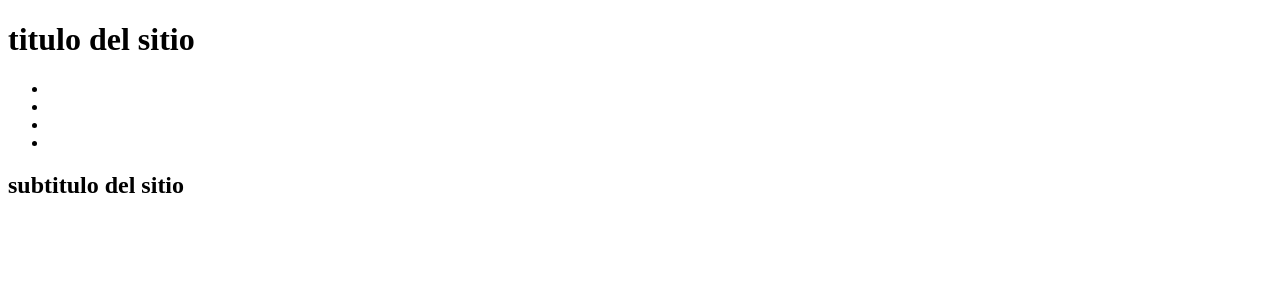
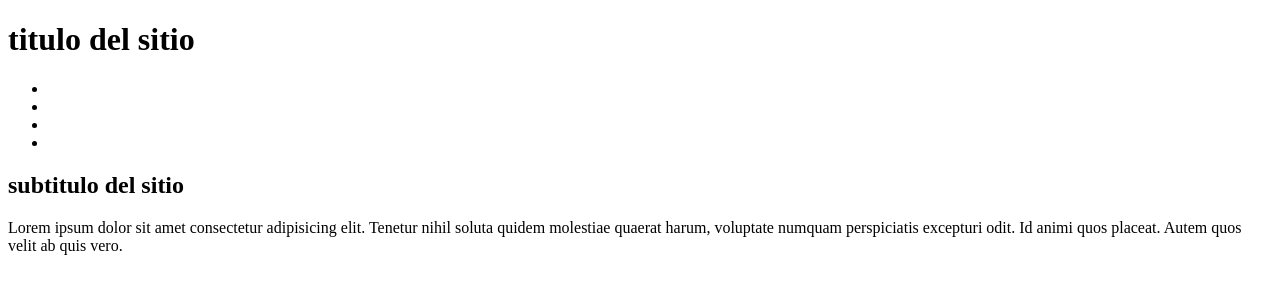
Before and after one commit to TR1NCHE/comision-57670, a plain HTML site: page index.html in a window 1280 px wide. Drawn offline with Linux system fonts and the light colour scheme.

Commit message:
agrego parrafo

```diff
--- a/index.html
+++ b/index.html
@@ -20,6 +20,7 @@
     </header>
     <main>
         <h2>subtitulo del sitio</h2>
+        <p>Lorem ipsum dolor sit amet consectetur adipisicing elit. Tenetur nihil soluta quidem molestiae quaerat harum, voluptate numquam perspiciatis excepturi odit. Id animi quos placeat. Autem quos velit ab quis vero.</p>
     </main>
     <footer>
 
```
